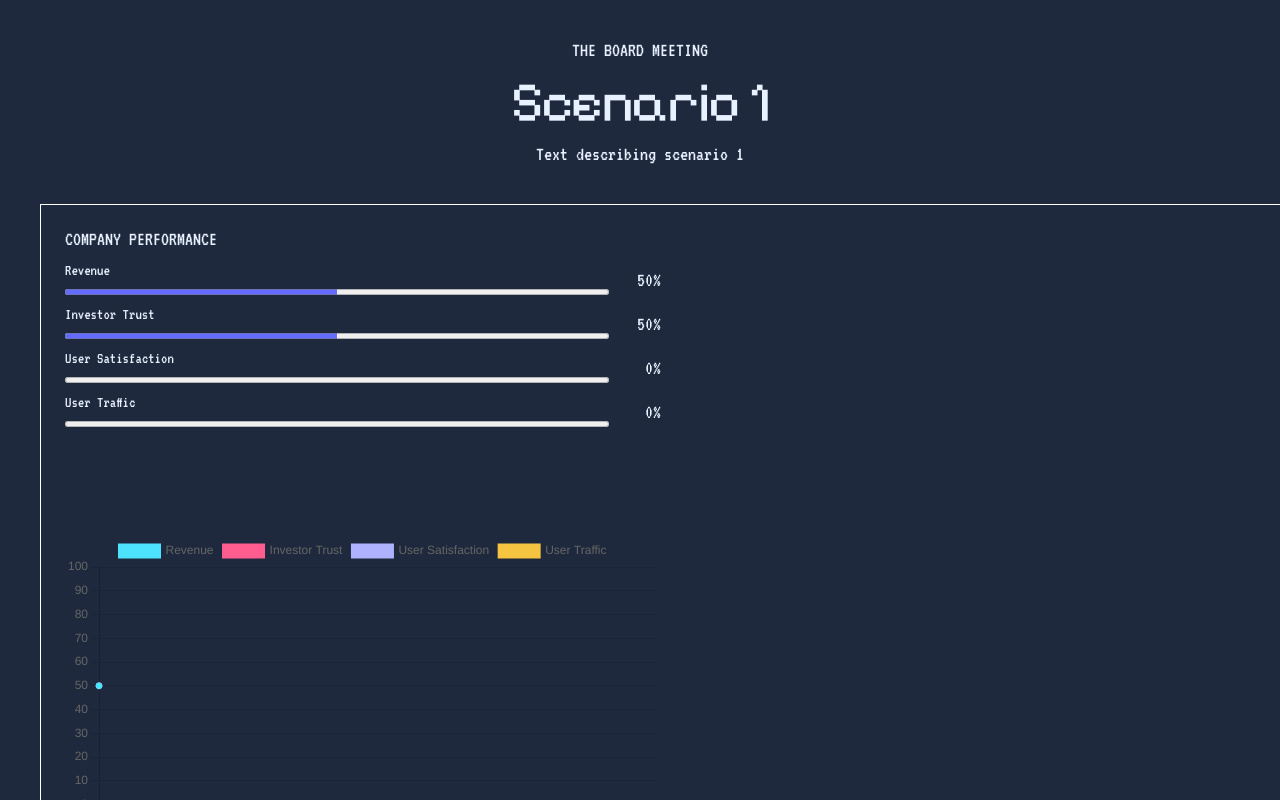
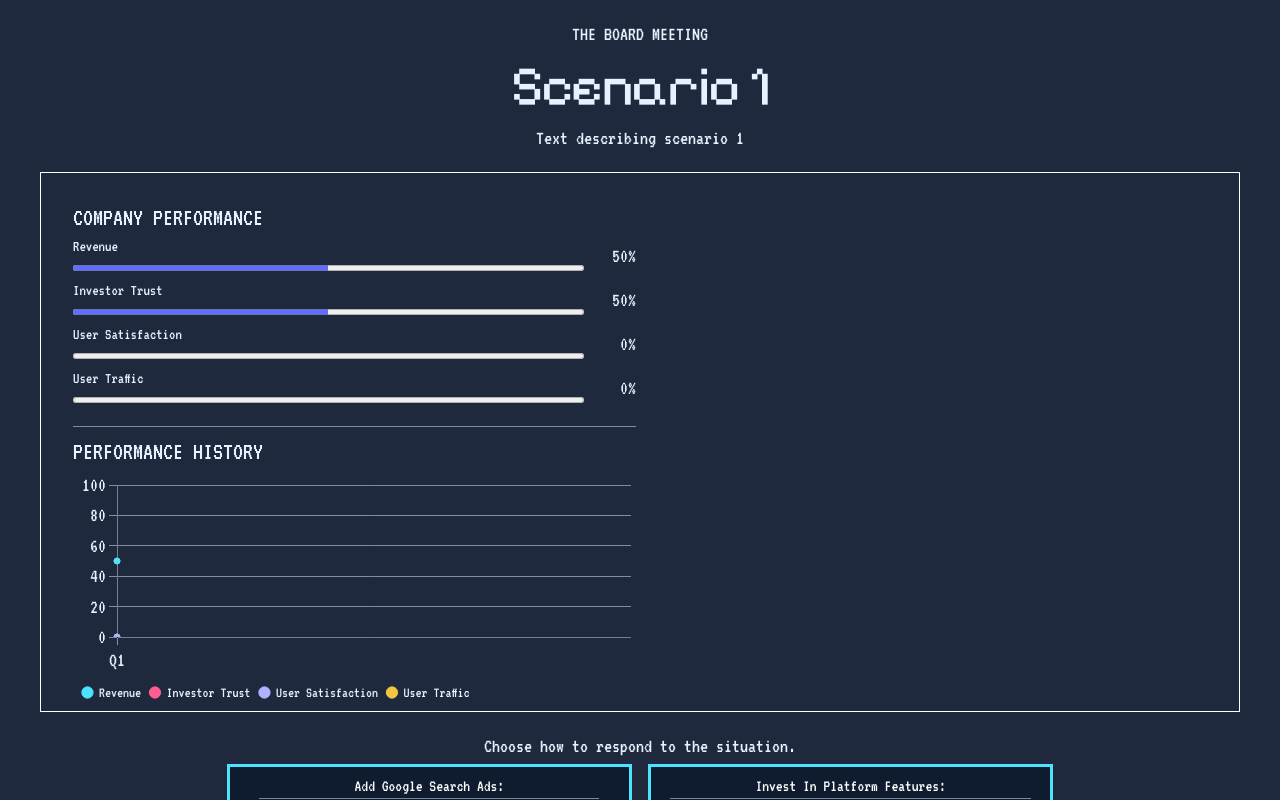
Before and after one commit to yan-74/CART-211, a React (Vite) app in the folder FINAL_PROJECT/: page /CART-211/final_project/scenario/1 in a window 1280 px wide. Shown: the top 800 px of the page. Built offline with nearby package versions, Linux system fonts and the light colour scheme.

Commit message:
Add styling to chart & make everything fit on page

```diff
--- a/FINAL_PROJECT/src/components/Dashboard.css
+++ b/FINAL_PROJECT/src/components/Dashboard.css
@@ -1,11 +1,12 @@
 .dashboard {
     width: min(100%, 75rem);
+    box-sizing: border-box;
     display: grid;
     grid-template-columns: 1fr 1fr;
     gap: 0.5rem;
     border: 1px solid white;
-    padding: 1.5rem;
-    margin: 2rem auto;
+    padding: 2rem;
+    margin: 1rem auto;
 }
 
 .dashboard-left,
@@ -15,7 +16,8 @@
 }
 
 .dashboard-left {
-    grid-template-rows: 1fr 1fr;
+    grid-template-rows: auto auto;
+    align-content: start;
 }
 
 .dashboard-right {
@@ -27,7 +29,26 @@
 }
 
 .bar_chart p {
-    margin: 0 0 0.8rem;
+    margin: 0 0 0.4rem;
+    font-size: 25px;
+}
+
+.line_chart{
+    position: relative;
+    text-align: left;
+    height: 15rem;
+}
+
+.line_chart p {
+    margin: 0 0 0.4rem;
+    font-size: 25px;
+}
+
+hr {
+    width: 100%;
+    border: 0;
+    border-top: 1px solid rgba(232, 241, 255, 0.5);
+    margin: 0.25rem 0;
 }
 
 .stat {
--- a/FINAL_PROJECT/src/components/Dashboard.jsx
+++ b/FINAL_PROJECT/src/components/Dashboard.jsx
@@ -24,7 +24,7 @@ ChartJS.register(
 
 function Dashboard({ stats, statsHistory }) {
     const chartData = {
-        labels: statsHistory.map((point) => `Scenario ${point.scenario}`),
+        labels: statsHistory.map((point) => `Q${point.scenario}`),
         datasets: [
             {
                 label: 'Revenue',
@@ -58,10 +58,49 @@ function Dashboard({ stats, statsHistory }) {
 
     const chartOptions = {
         responsive: true,
+        maintainAspectRatio: false,
+        plugins: {
+            legend: {
+                position: 'bottom',
+                labels: {
+                    usePointStyle: true,
+                    pointStyle: 'circle',
+                    boxWidth: 8,
+                    boxHeight: 8,
+                    color: '#e8f1ff',
+                    font: {
+                        family: 'VT323, monospace',
+                        size: 15,
+                    }
+                },
+            },
+        },
         scales: {
+            x: {
+                ticks: {
+                    color: '#e8f1ff',
+                    font: {
+                        family: 'VT323',
+                        size: 20,
+                    },
+                },
+                grid: {
+                    color: 'rgba(232, 241, 255, 0.5)',
+                },
+            },
             y: {
                 min: 0,
                 max: 100,
+                ticks: {
+                    color: '#e8f1ff',
+                    font: {
+                        family: 'VT323',
+                        size: 20,
+                    },
+                },
+                grid: {
+                    color: 'rgba(232, 241, 255, 0.5)',
+                },
             },
         },
     }
@@ -92,7 +131,9 @@ function Dashboard({ stats, statsHistory }) {
                         <span>{stats.userTraffic}%</span>
                     </div>
                 </div>
+                <hr></hr>
                 <div className="line_chart">
+                    <p>PERFORMANCE HISTORY</p>
                     <Line data={chartData} options={chartOptions} />
                 </div>
             </div>
--- a/FINAL_PROJECT/src/components/Scenario.css
+++ b/FINAL_PROJECT/src/components/Scenario.css
@@ -4,9 +4,9 @@
     display: flex;
     flex-direction: column;
     align-items: center;
-    justify-content: center;
+    justify-content: flex-start;
     gap: 0.5rem;
-    padding: 2rem;
+    padding: 1rem 2rem;
     box-sizing: border-box;
 }
 
```
